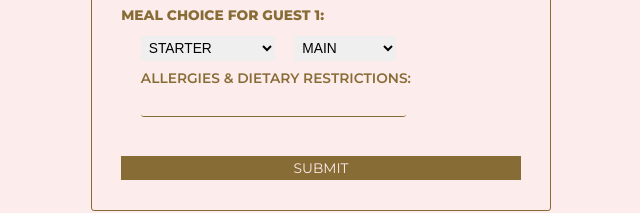
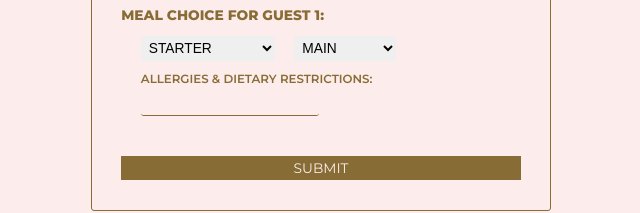
Before and after one commit to Cheeonon/wedding-RSVP, a React (Create React App) app in the folder client/: page / in a window 1280 px wide. Shown: the part 3311-3524 px from the top of the page, without its empty margins (319-959 px from the left). Built offline with nearby package versions, Linux system fonts and the light colour scheme.

Commit message:
Changes font size

```diff
--- a/client/src/components/RSVP.scss
+++ b/client/src/components/RSVP.scss
@@ -75,6 +75,7 @@
     &__allergies{
         margin-left: 1rem;
         font-weight: 600;
+        font-size: .6rem;
     }
 
     &__select{
```
